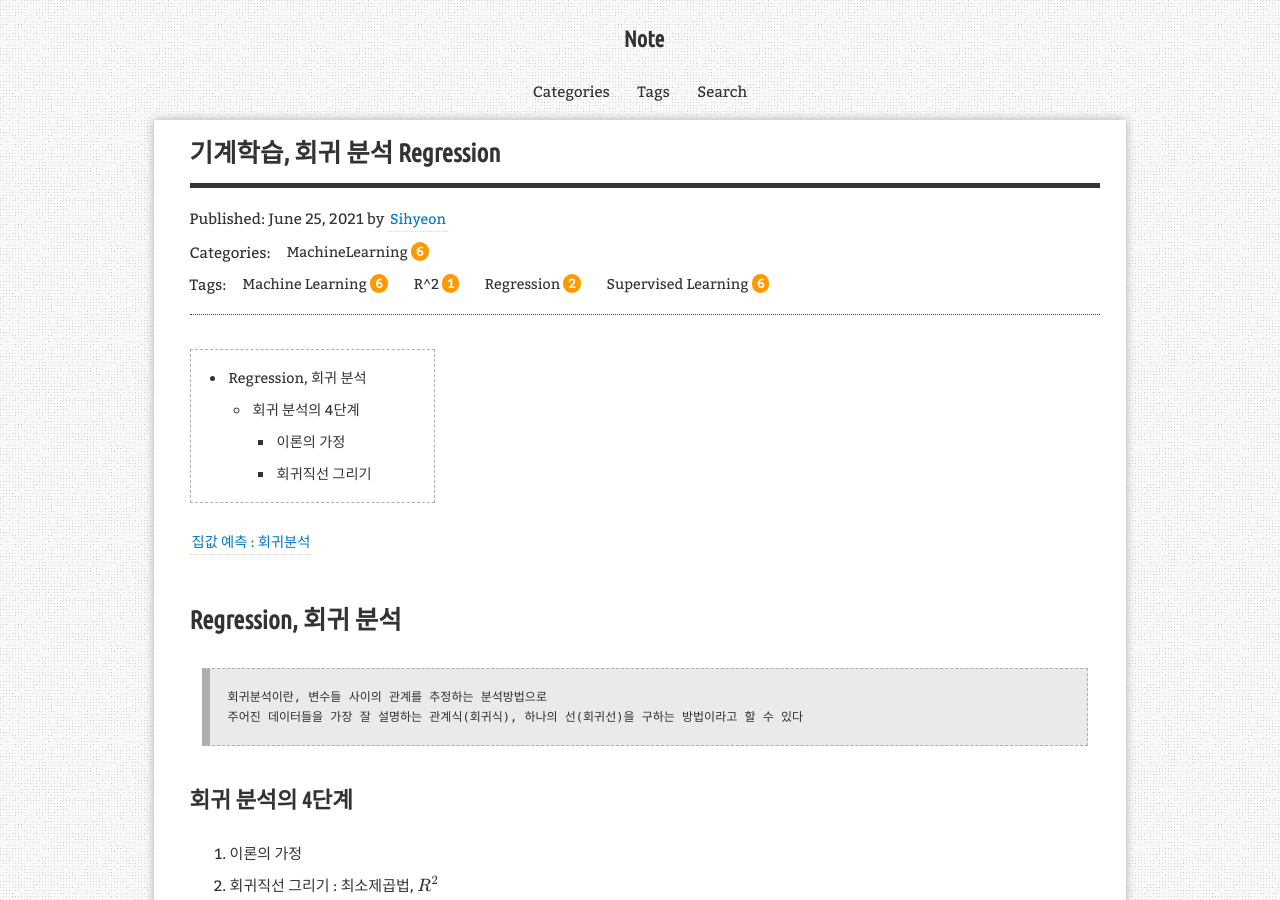
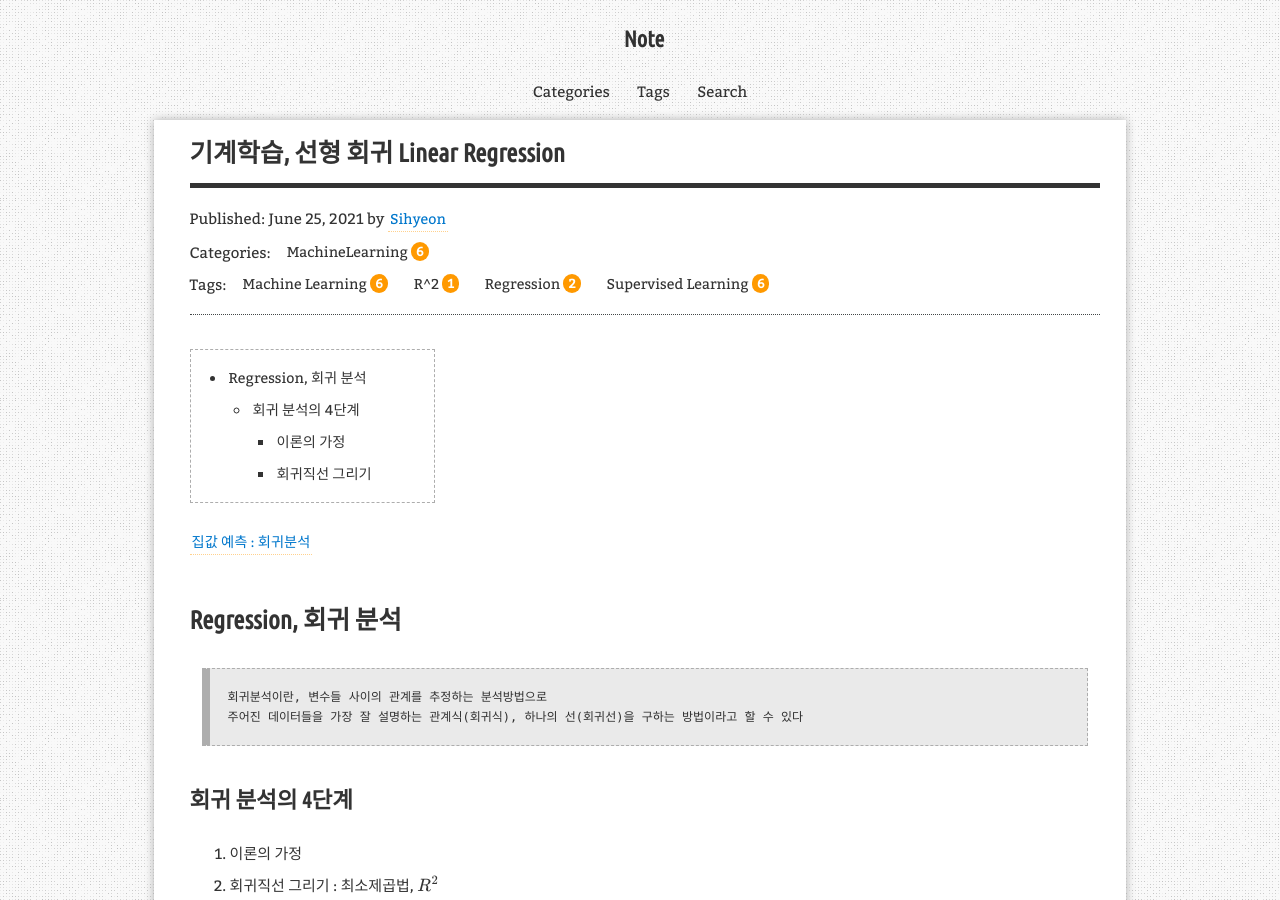
Before and after one commit to aristohyun/aristohyun.github.io, a Jekyll site: the page built from _posts/2021-06-25-Linear-Regression.md, in a window 1280 px wide and 900 px high. Built offline with Jekyll 4.4.1, drawn with Linux system fonts in a browser that asks for light colours; formulas are drawn with MathJax 3; comment, search, counter and statistics services are not loaded.

Commit message:
Update and rename 2021-06-25-Regression.md to 2021-06-25-Linear-Regression.md

```diff
--- a/_posts/2021-06-25-Regression.md
+++ b/_posts/2021-06-25-Linear-Regression.md
@@ -1,6 +1,6 @@
 ---
 layout: post
-title: "기계학습, 회귀 분석 Regression"
+title: "기계학습, 선형 회귀 Linear Regression"
 description: "Regression, 회귀분석"
 categories: [MachineLearning]
 tags: [Machine Learning, Supervised Learning, Regression, R^2]
```
